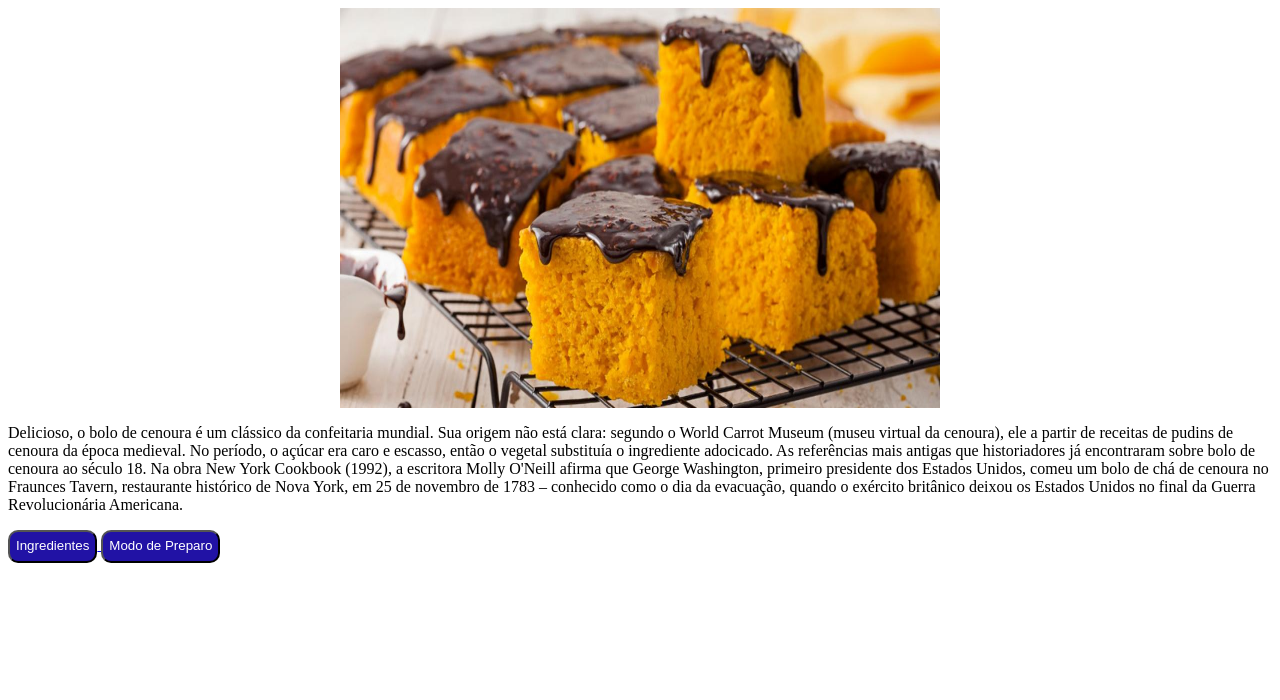
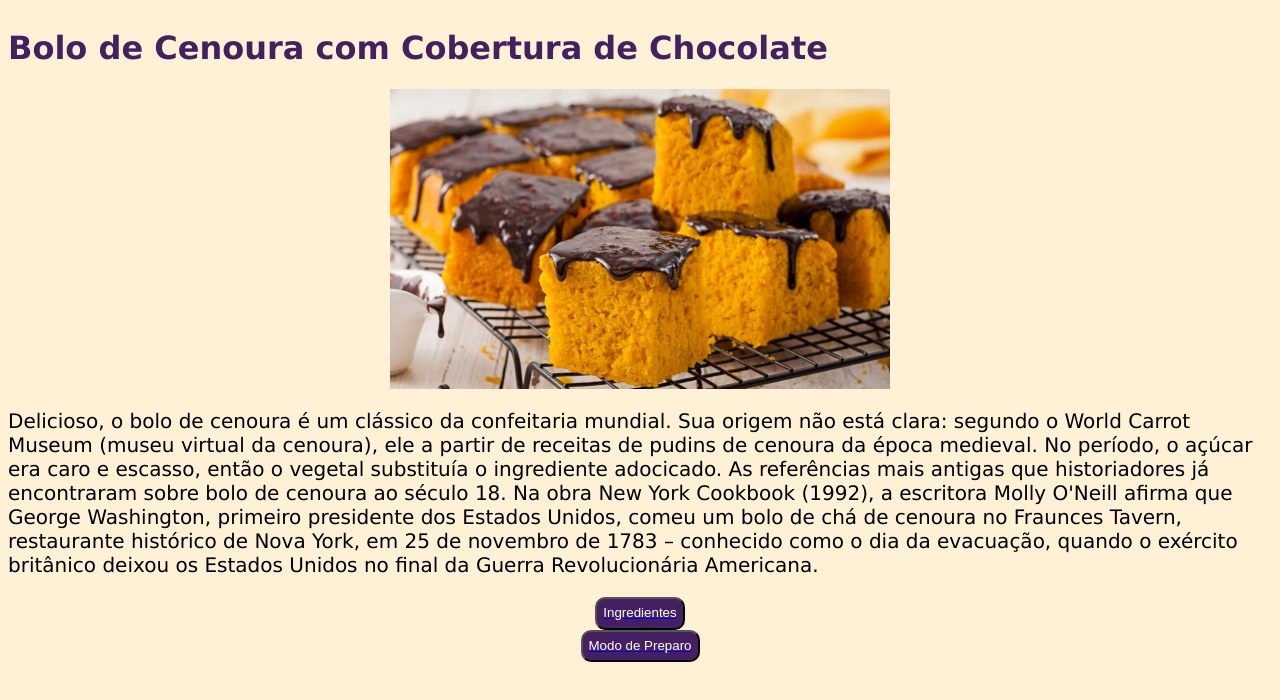
Before and after one commit to LaisKalliny/receita, a plain HTML site: page index.html in a window 1280 px wide. Drawn offline with Linux system fonts and the light colour scheme.

Commit message:
mudança de cor

```diff
--- a/css/index.css
+++ b/css/index.css
@@ -1,6 +1,6 @@
 #bolo{
-    width: 600px;
-    height: 400px;
+    width: 500px;
+    height: 300px;
     display: block;
     margin-left: auto;
     margin-right: auto;
@@ -9,5 +9,22 @@
     line-height: 2;
     color: #fff;
     border-radius: 10px;
-    background-color: rgb(33, 18, 165);
+    background-color: #442061;
+    display: block;
+    margin-left: auto;
+    margin-right: auto;
 }
+
+p{
+    font-size: 20px;;
+}
+
+body{
+    background: #FFF1D6;
+    font-family: 'Lucida Grande', 'Lucida Sans Unicode';
+}
+
+#titulo{
+    display:inline-block;
+    color: #442061;
+}
--- a/css/ingredientes.css
+++ b/css/ingredientes.css
@@ -1,10 +1,14 @@
-li{
-  color:blueviolet;
+body{
+  background: #FFF1D6;
+  font-family: 'Lucida Grande', 'Lucida Sans Unicode';
 }
 
 #botao{
   line-height: 2;
   color: #fff;
   border-radius: 10px;
-  background-color: rgb(33, 18, 165);
+  background-color: #442061;
+  display: block;
+  margin-left: auto;
+  margin-right: auto;
 }
--- a/css/preparo.css
+++ b/css/preparo.css
@@ -1,3 +1,8 @@
+body{
+  background: #FFF1D6;
+  font-family: 'Lucida Grande', 'Lucida Sans Unicode';
+}
+
 #botao{
   line-height: 2;
   color: #fff;
--- a/index.html
+++ b/index.html
@@ -8,7 +8,8 @@
     <title>Receitas</title>
 </head>
 <body>
-        <img id="bolo" src="assets/bolo.jpg">
+    <h1 id="titulo">Bolo de Cenoura com Cobertura de Chocolate</h1>
+    <img id="bolo" src="assets/bolo.jpg">
     <div class="texto">
     <p>
         Delicioso, o bolo de cenoura é um clássico da confeitaria mundial. Sua origem não está
```
Also changed, not shown: pages/ingredientes.html (+5 -0 lines), pages/preparo.html (+1 -0 lines).
